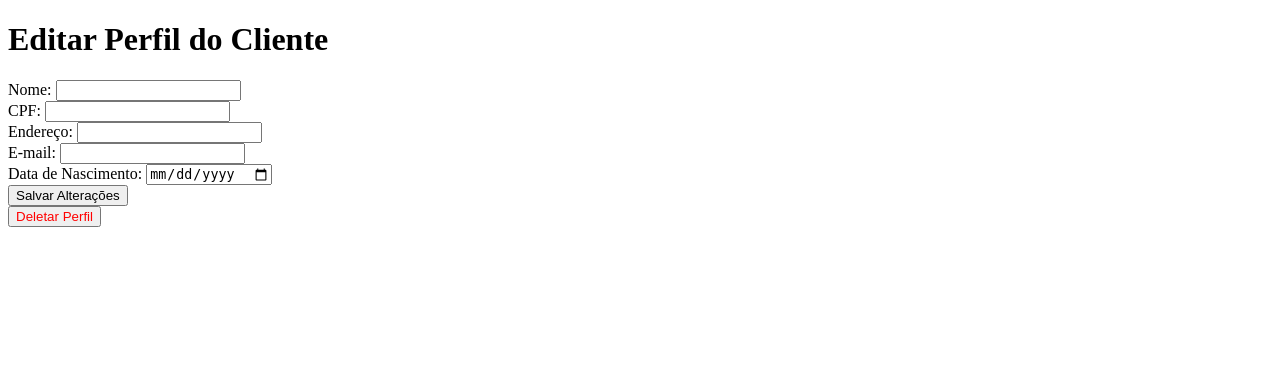
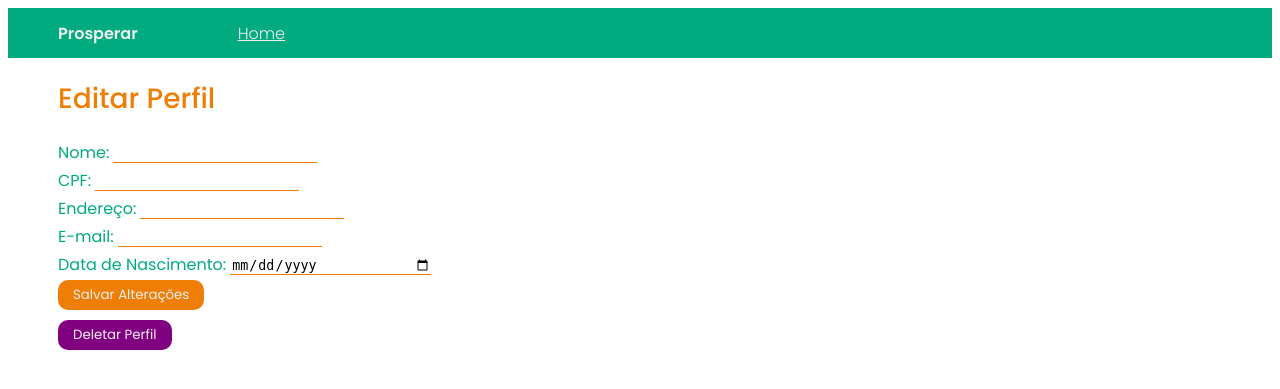
Before and after one commit to samaraguindani/Avaliacao3, a Node server app: template views/perfil.ejs in a window 1280 px wide. Shown: the top 389 px of the page. Run offline with Node 20, Linux system fonts and the light colour scheme; the template is opened without the code that fills it, so the values that code supplies are empty; some libraries are stand-ins or nearby versions.

Commit message:
estilizando perfil

```diff
--- a/index.js
+++ b/index.js
@@ -22,6 +22,7 @@ app.set('view engine', 'ejs');
 
 app.use('/styles', express.static(path.join(__dirname, 'styles')));
 app.use('/images', express.static(path.join(__dirname, 'images')));
+app.use('/js', express.static(path.join(__dirname, 'js')));
 
 app.use('/clientes', clienteRoutes);
 app.use('/profissionais', profissionalRoutes);
--- /dev/null
+++ b/styles/perfil.css
@@ -0,0 +1,91 @@
+:root{
+    --verde: #02AB7F;
+    --branco: #F0F0F0;
+    --laranja: #EE7E06;
+    --roxo: #800080;
+    --rosa: #FFB6C1;
+    --cinza-escuro: #4A4A4A;
+    --cinza-claro: #6E6E6E;
+
+    --font-poppins: "Poppins", sans-serif;
+}
+
+.navbar{
+    display: flex;
+    flex-direction: row;
+    align-items: center;
+    background-color: var(--verde);
+    font-family: var(--font-poppins);
+    height: 50px;
+}
+
+.nav_logo,
+.nav_link{
+    color: var(--branco);
+    margin: 0 50px;
+    font-weight: 300;
+}
+
+.nav_link:hover{
+    text-decoration: none;
+    color: var(--branco);
+    font-weight: 600;
+}
+
+.nav_logo{
+    font-weight: 600;
+}
+
+.perfil_titulo{
+    font-family: var(--font-poppins);
+    font-weight: 500;
+    color: var(--laranja);
+    font-size: 28px;
+    margin: 20px 50px;
+}
+
+.perfil_form{
+    margin: 0 50px;
+}
+
+.cliente_label{
+    font-family: var(--font-poppins);
+    color: var(--verde);
+    margin: 5px 0;
+}
+
+.cliente_input{
+    border: transparent;
+    border-bottom: 1px solid var(--laranja);
+    transition: 0.5s;
+    width: 200px;
+    margin: 5px 0;
+}
+
+.cliente_input:hover,
+.cliente_input:focus{
+    border: transparent;
+    border-bottom: 1px solid var(--roxo);
+    outline: none;
+}
+
+.cliente_btn{
+    font-family: var(--font-poppins);
+    background-color: var(--laranja);
+    color: var(--branco);
+    border: none;
+    border-radius: 10px;
+    padding: 5px 15px;
+    cursor: pointer;
+}
+
+.delete_btn{
+    font-family: var(--font-poppins);
+    background-color: var(--roxo);
+    color: var(--branco);
+    border: none;
+    border-radius: 10px;
+    padding: 5px 15px;
+    cursor: pointer;
+    margin: 10px 50px;
+}
--- a/views/perfil.ejs
+++ b/views/perfil.ejs
@@ -3,37 +3,47 @@
 <head>
     <meta charset="UTF-8">
     <meta name="viewport" content="width=device-width, initial-scale=1.0">
+    <link rel="preconnect" href="https://fonts.googleapis.com">
+    <link rel="preconnect" href="https://fonts.gstatic.com" crossorigin>
+    <link href="https://fonts.googleapis.com/css2?family=Nunito:ital,wght@0,200..1000;1,200..1000&family=Poppins:ital,wght@0,100;0,200;0,300;0,400;0,500;0,600;0,700;0,800;0,900;1,100;1,200;1,300;1,400;1,500;1,600;1,700;1,800;1,900&family=Quicksand:wght@300..700&display=swap" rel="stylesheet">
+    <link rel="stylesheet" href="/styles/reset.css">
+    <link rel="stylesheet" href="/styles/perfil.css">
     <title>Editar Perfil</title>
 </head>
 <body>
-    <h1>Editar Perfil do Cliente</h1>
+    <nav class="navbar">
+        <p class="nav_logo">Prosperar</p>
+        <a href="#" class="nav_link">Home</a>
+    </nav>
 
-    <form action="/clientes/perfil" method="POST">
+    <h1 class="perfil_titulo">Editar Perfil</h1>
+
+    <form action="/clientes/perfil" method="POST" class="perfil_form">
         <div>
-            <label for="nome">Nome:</label>
-            <input type="text" id="nome" name="nome" value="<%= cliente.nome %>" required>
+            <label for="nome" class="cliente_label">Nome:</label>
+            <input type="text" id="nome" name="nome" value="<%= cliente.nome %>" required class="cliente_input">
         </div>
         <div>
-            <label for="cpf">CPF:</label>
-            <input type="text" id="cpf" name="cpf" value="<%= cliente.cpf %>" required>
+            <label for="cpf" class="cliente_label">CPF:</label>
+            <input type="text" id="cpf" name="cpf" value="<%= cliente.cpf %>" required class="cliente_input">
         </div>
         <div>
-            <label for="endereco">Endereço:</label>
-            <input type="text" id="endereco" name="endereco" value="<%= cliente.endereco %>" required>
+            <label for="endereco" class="cliente_label">Endereço:</label>
+            <input type="text" id="endereco" name="endereco" value="<%= cliente.endereco %>" required class="cliente_input">
         </div>
         <div>
-            <label for="email">E-mail:</label>
-            <input type="email" id="email" name="email" value="<%= cliente.email %>" required>
+            <label for="email" class="cliente_label">E-mail:</label>
+            <input type="email" id="email" name="email" value="<%= cliente.email %>" required class="cliente_input">
         </div>
         <div>
-            <label for="dataNascimento">Data de Nascimento:</label>
-            <input type="date" id="dataNascimento" name="data_nascimento" value="<%= cliente.data_nascimento.toISOString().substr(0, 10) %>" required>
+            <label for="dataNascimento" class="cliente_label">Data de Nascimento:</label>
+            <input type="date" id="dataNascimento" name="data_nascimento" class="cliente_input" value="<%= cliente.data_nascimento.toISOString().substr(0, 10) %>" required>
         </div>
-        <button type="submit">Salvar Alterações</button>
+        <button type="submit" class="cliente_btn">Salvar Alterações</button>
     </form>
 
     <form id="delete-form" action="/clientes/perfil/delete" method="POST">
-        <button type="button" style="color: red;" onclick="confirmDelete()">Deletar Perfil</button>
+        <button type="button" onclick="confirmDelete()" class="delete_btn">Deletar Perfil</button>
     </form>
 
     <script>
```
Also changed, not shown: styles/profissionais.css (renamed from styles/styles.css, +29 -2 lines), views/profissional.ejs (+13 -10 lines).
